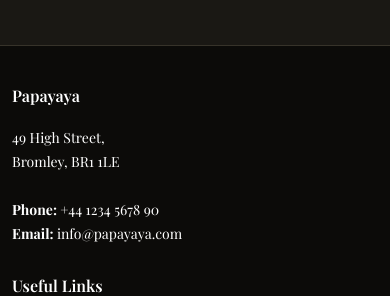
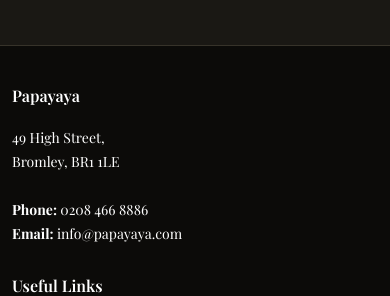
Before and after one commit to Justinng26/Papayaya_Bromley, a Next.js app: page /privacy-policy in a window 390 px wide. Shown: the part 4200-4496 px from the top of the page. Built offline with nearby package versions, Linux system fonts and the light colour scheme.

Commit message:
correct phone no. on footer section

```diff
--- a/src/app/sections/Footer.tsx
+++ b/src/app/sections/Footer.tsx
@@ -27,7 +27,7 @@ export default function Footer() {
                   <br />
                   <br />
                   <strong>Phone: </strong>
-                  +44 1234 5678 90
+                  0208 466 8886
                   <br />
                   <strong>Email: </strong>
                   info@papayaya.com
```
